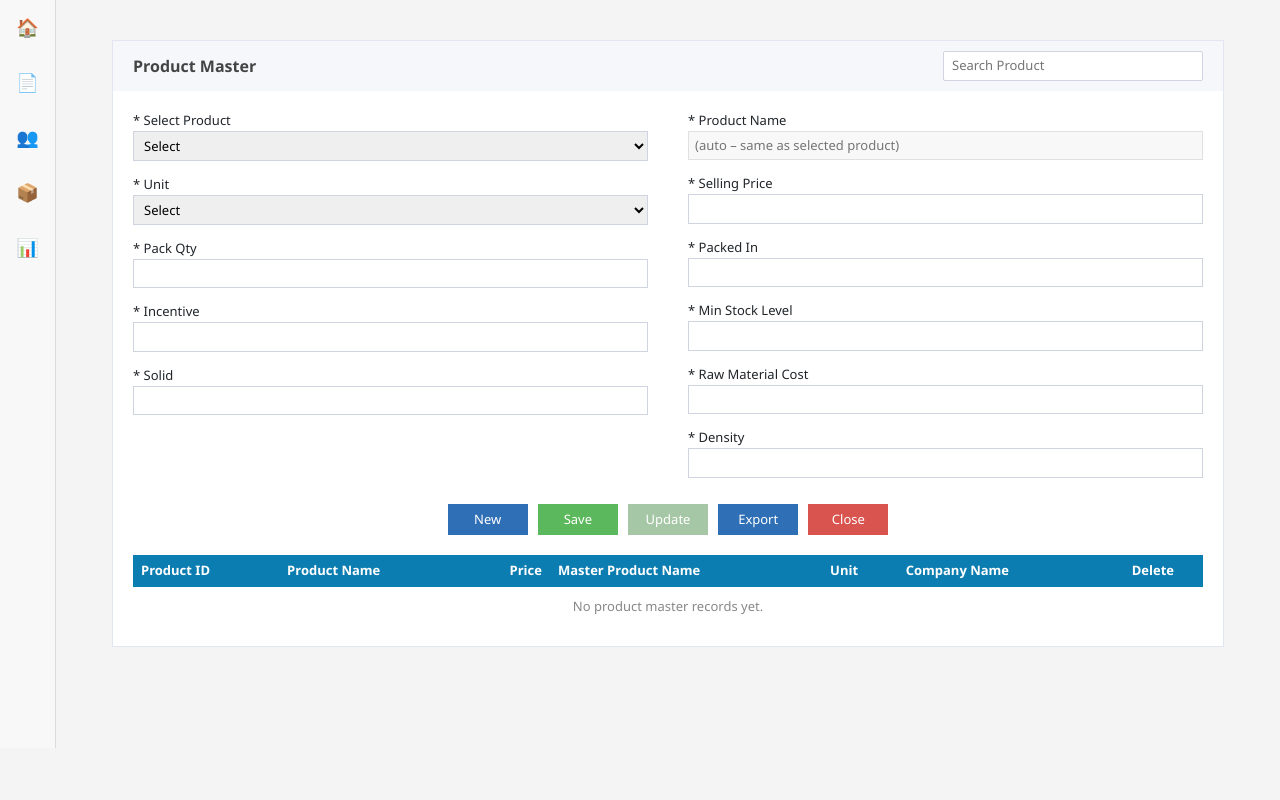
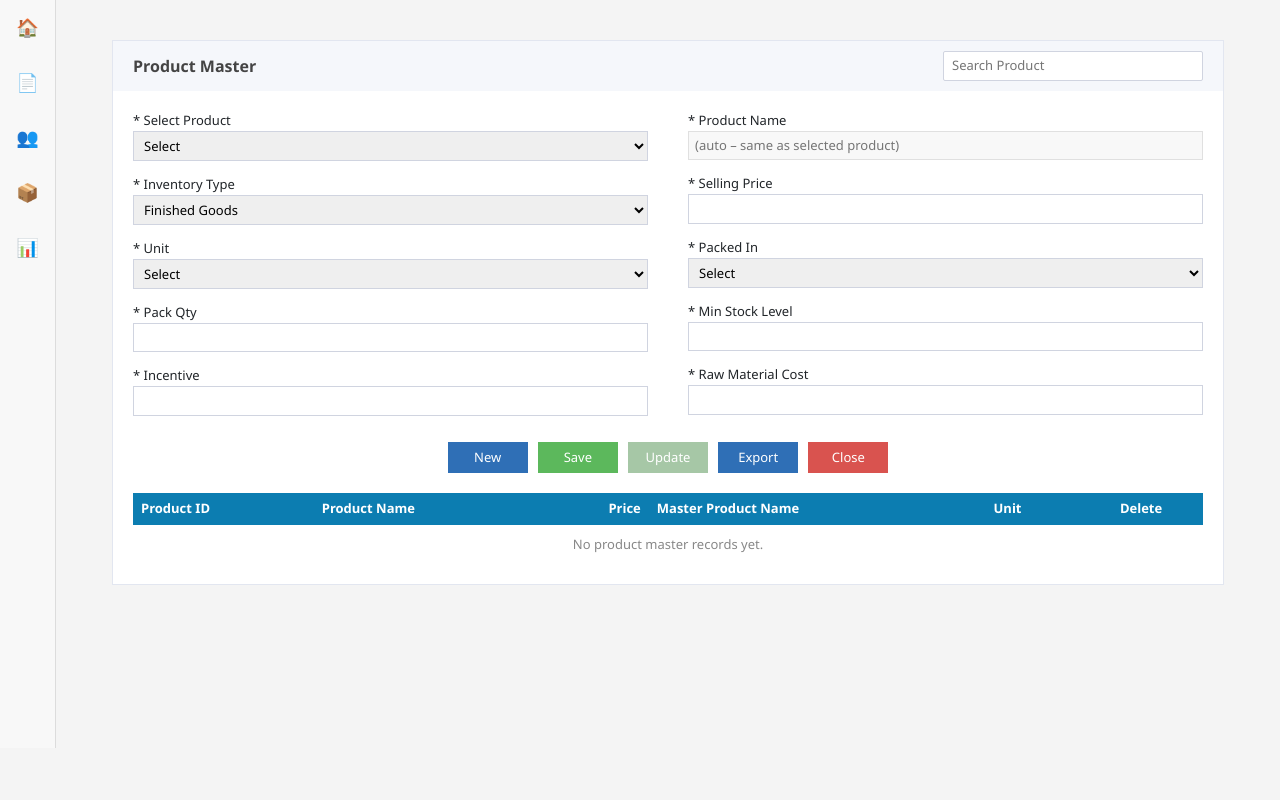
Before and after one commit to danangnu/dmor_paints_ops, a Django app: page /product-master-detail/ in a window 1280 px wide. Shown: the part 52-852 px from the top of the page. Run offline with Django 5.2, Linux system fonts and the light colour scheme; data that the repository does not hold is empty.

Commit message:
Update product master, customer uniqueness, and UI changes

```diff
--- a/masters/views.py
+++ b/masters/views.py
@@ -2,12 +2,48 @@
 from django.shortcuts import render, redirect, get_object_or_404
 from django.urls import reverse
 from django.contrib import messages
+from decimal import Decimal, InvalidOperation
 
-from .models import Department, Employee, Unit, Product, ProductMaster, TermCondition, Customer, ProductBOM, ProductDevelopment, COMPANY_SIZE_CHOICES
+from .models import (
+    Department,
+    Employee,
+    Unit,
+    Product,
+    ProductMaster,
+    TermCondition,
+    Customer,
+    ProductBOM,
+    ProductDevelopment,
+    COMPANY_SIZE_CHOICES,
+)
 from .forms import DepartmentForm, EmployeeForm, UnitForm, ProductForm
 from django.db.models import Q
 from datetime import datetime
 from django.db import transaction
+
+# ----------------------------------------------------------------------
+# Packed In options (used in Product Master "Packed In" dropdown)
+# ----------------------------------------------------------------------
+PACKED_IN_CHOICES = [
+    "BUCKETS 20LTRS WITHOUT NAME",
+    "BUCKET 10KG",
+    "BUCKET 5KG",
+    "BAG 20 KG",
+    "BUCKET 20LTR HYDE",
+    "BUCKET 1KG CRACKFILL",
+    "BUCKET 1KG HERO",
+    "BUCKET 10 LTRS WITHOUT NAME",
+    "BUCKET 20KG",
+    "10 LTR TIN",
+    "BUCKET 4LTR WITHOUT NAME",
+    "BUCKET 1LTR WITHOUT NAME",
+    "BAG 40KG",
+    "4 Ltr Tin",
+    "5 Ltr Can",
+    "500ml Tin",
+    # add more as needed
+]
+
 
 def master_dashboard(request):
     tiles_row1 = [
@@ -72,6 +108,7 @@ def master_dashboard(request):
     }
     return render(request, "masters/master_dashboard.html", context)
 
+
 def department_master(request, pk=None):
     """Department Master screen: create/edit departments."""
     department = None
@@ -106,6 +143,7 @@ def department_master(request, pk=None):
         "selected_department": department,
     }
     return render(request, "masters/department_master.html", context)
+
 
 def employee_master(request):
     """Master screen for Employee Details."""
@@ -145,6 +183,7 @@ def employee_master(request):
     }
     return render(request, "masters/employee_master.html", context)
 
+
 def unit_master(request):
     """
     Simple Unit Master:
@@ -182,6 +221,7 @@ def unit_master(request):
     }
     return render(request, "masters/unit_master.html", context)
 
+
 def product_master(request):
     """
     Simple Product Master – add product name on the left,
@@ -204,6 +244,7 @@ def product_master(request):
     }
     return render(request, "masters/product_master.html", context)
 
+
 def product_master_detail(request):
     """
     Product Master screen:
@@ -223,12 +264,16 @@ def product_master_detail(request):
     if q:
         rows = rows.filter(
             Q(base_product__name__icontains=q)
-            | Q(company_name__icontains=q)
         )
+
+    # default inventory type for first load
+    current_inventory_type = ProductMaster.INVENTORY_TYPE_FINISHED
 
     if request.method == "POST":
         base_product_id = request.POST.get("base_product")
         unit_id = request.POST.get("unit")
+        inventory_type = request.POST.get("inventory_type") or ProductMaster.INVENTORY_TYPE_FINISHED
+        current_inventory_type = inventory_type
 
         if not base_product_id:
             # minimal validation: just reload
@@ -237,21 +282,46 @@ def product_master_detail(request):
         base_product = Product.objects.get(id=base_product_id)
         unit = Unit.objects.get(id=unit_id) if unit_id else None
 
-        def _dec(name):
-            val = request.POST.get(name, "").strip()
-            return val or None
+        def _dec(name: str):
+            raw = (request.POST.get(name) or "").strip()
+            if not raw:
+                return None
+
+            # force dot-decimal: convert comma to dot just in case
+            raw = raw.replace(",", ".")
+
+            try:
+                return Decimal(raw)
+            except InvalidOperation:
+                # invalid number -> treat as empty
+                return None
+
+        # initial values from form
+        solid_val = _dec("solid")
+        density_val = _dec("density")
+        packed_in_val = (request.POST.get("packed_in") or "").strip()
+
+        # Business rules based on inventory type:
+        # - RAW MATERIAL: has density & solids, no packed_in
+        # - FINISHED GOODS / PACKING MATERIAL: use packed_in, ignore density & solids
+        if inventory_type == ProductMaster.INVENTORY_TYPE_RAW:
+            packed_in_val = ""
+        else:
+            solid_val = None
+            density_val = None
 
         ProductMaster.objects.create(
             base_product=base_product,
             unit=unit,
+            inventory_type=inventory_type,
             pack_qty=_dec("pack_qty"),
             incentive=_dec("incentive"),
-            solid=_dec("solid"),
+            solid=solid_val,
             selling_price=_dec("selling_price"),
-            packed_in=request.POST.get("packed_in", "").strip(),
+            packed_in=packed_in_val,
             min_stock_level=_dec("min_stock_level"),
             raw_material_cost=_dec("raw_material_cost"),
-            density=_dec("density"),
+            density=density_val,
             company_name="DMOR PAINTS",
         )
 
@@ -262,8 +332,12 @@ def product_master_detail(request):
         "units": units,
         "rows": rows,
         "search": q,
+        "packed_in_choices": PACKED_IN_CHOICES,
+        "INVENTORY_TYPE_CHOICES": ProductMaster.INVENTORY_TYPE_CHOICES,
+        "current_inventory_type": current_inventory_type,
     }
     return render(request, "masters/product_master_detail.html", context)
+
 
 def product_master_detail_delete(request, pk):
     if request.method == "POST":
@@ -272,6 +346,7 @@ def product_master_detail_delete(request, pk):
         messages.success(request, "Product master record deleted.")
     # whether it was POST or not, go back to the listing
     return redirect("product_master_detail")
+
 
 def terms_conditions(request):
     """
@@ -319,6 +394,7 @@ def terms_conditions(request):
     }
     return render(request, "masters/terms_conditions.html", context)
 
+
 def customer_master(request):
     """
     Add New Customer master screen:
@@ -353,6 +429,46 @@ def customer_master(request):
         mobile_no1 = (request.POST.get("mobile_no1") or "").strip()
         mobile_no2 = (request.POST.get("mobile_no2") or "").strip()
         reference_name = (request.POST.get("reference_name") or "").strip()
+
+        # ---------- UNIQUENESS CHECKS ----------
+        # gst_no, mobile_no1 and mobile_no2 must be unique across all customers
+        has_conflict = False
+
+        # GST No uniqueness (case-insensitive)
+        if gst_no:
+            qs = Customer.objects.filter(gst_no__iexact=gst_no)
+            if customer_pk:
+                qs = qs.exclude(pk=customer_pk)
+            if qs.exists():
+                messages.error(request, "GST No is already used by another customer.")
+                has_conflict = True
+
+        # Mobile 1 uniqueness (cannot match any customer's mobile1 or mobile2)
+        if mobile_no1:
+            qs = Customer.objects.filter(
+                Q(mobile_no1=mobile_no1) | Q(mobile_no2=mobile_no1)
+            )
+            if customer_pk:
+                qs = qs.exclude(pk=customer_pk)
+            if qs.exists():
+                messages.error(request, "Mobile No 1 is already used by another customer.")
+                has_conflict = True
+
+        # Mobile 2 uniqueness (cannot match any customer's mobile1 or mobile2)
+        if mobile_no2:
+            qs = Customer.objects.filter(
+                Q(mobile_no1=mobile_no2) | Q(mobile_no2=mobile_no2)
+            )
+            if customer_pk:
+                qs = qs.exclude(pk=customer_pk)
+            if qs.exists():
+                messages.error(request, "Mobile No 2 is already used by another customer.")
+                has_conflict = True
+
+        # if any conflict, abort save and reload screen
+        if has_conflict:
+            return redirect("customer_master")
+        # ---------- END UNIQUENESS CHECKS ----------
 
         # parse date from HTML date input (YYYY-MM-DD)
         proprietor_dob = None
@@ -414,6 +530,7 @@ def customer_master(request):
     }
     return render(request, "masters/customer_master.html", context)
 
+
 @transaction.atomic
 def product_bom_master(request):
     products = Product.objects.order_by("name")
@@ -471,6 +588,7 @@ def product_bom_master(request):
     }
     return render(request, "masters/product_bom_master.html", context)
 
+
 @transaction.atomic
 def product_development(request):
     products = Product.objects.order_by("name")
--- a/templates/masters/product_master_detail.html
+++ b/templates/masters/product_master_detail.html
@@ -62,6 +62,21 @@
                         </select>
                     </div>
 
+                    <!-- NEW: Inventory Type -->
+                    <div style="margin-bottom:10px;">
+                        <label style="font-size:13px;">* Inventory Type</label><br>
+                        <select id="inventory_type" name="inventory_type"
+                                style="width:100%; padding:4px 6px; font-size:13px;
+                                    border:1px solid #d0d4e0;">
+                            {% for code, label in INVENTORY_TYPE_CHOICES %}
+                                <option value="{{ code }}"
+                                    {% if code == current_inventory_type %}selected{% endif %}>
+                                    {{ label }}
+                                </option>
+                            {% endfor %}
+                        </select>
+                    </div>
+
                     <div style="margin-bottom:10px;">
                         <label style="font-size:13px;">* Unit</label><br>
                         <select name="unit"
@@ -88,9 +103,11 @@
                                       border:1px solid #d0d4e0;">
                     </div>
 
-                    <div style="margin-bottom:10px;">
+                    <!-- SOLID row with ID -->
+                    <div id="row_solid" style="margin-bottom:10px;">
                         <label style="font-size:13px;">* Solid</label><br>
-                        <input type="text" name="solid"
+                        <input type="number" step="0.01" inputmode="decimal"
+                            name="solid"
                             style="width:100%; padding:4px 6px; font-size:13px;
                                     border:1px solid #d0d4e0;">
                     </div>
@@ -109,35 +126,52 @@
 
                     <div style="margin-bottom:10px;">
                         <label style="font-size:13px;">* Selling Price</label><br>
-                        <input type="text" name="selling_price"
+                        <input type="number"
+                            name="selling_price"
+                            step="0.01"
+                            inputmode="decimal"
                             style="width:100%; padding:4px 6px; font-size:13px;
                                     border:1px solid #d0d4e0;">
                     </div>
 
-                    <div style="margin-bottom:10px;">
+                    <!-- PACKED IN row with ID, now dropdown -->
+                    <div id="row_packed_in" style="margin-bottom:10px;">
                         <label style="font-size:13px;">* Packed In</label><br>
-                        <input type="text" name="packed_in"
+                        <select name="packed_in"
                                 style="width:100%; padding:4px 6px; font-size:13px;
                                        border:1px solid #d0d4e0;">
+                            <option value="">Select</option>
+                            {% for opt in packed_in_choices %}
+                                <option value="{{ opt }}">{{ opt }}</option>
+                            {% endfor %}
+                        </select>
                     </div>
 
                     <div style="margin-bottom:10px;">
                         <label style="font-size:13px;">* Min Stock Level</label><br>
-                        <input type="text" name="min_stock_level"
+                        <input type="number"
+                            name="min_stock_level"
+                            step="0.01"
+                            inputmode="decimal"
                             style="width:100%; padding:4px 6px; font-size:13px;
                                     border:1px solid #d0d4e0;">
                     </div>
 
                     <div style="margin-bottom:10px;">
                         <label style="font-size:13px;">* Raw Material Cost</label><br>
-                        <input type="text" name="raw_material_cost"
+                        <input type="number"
+                            name="raw_material_cost"
+                            step="0.01"
+                            inputmode="decimal"
                             style="width:100%; padding:4px 6px; font-size:13px;
                                     border:1px solid #d0d4e0;">
                     </div>
 
-                    <div style="margin-bottom:10px;">
+                    <!-- DENSITY row with ID -->
+                    <div id="row_density" style="margin-bottom:10px;">
                         <label style="font-size:13px;">* Density</label><br>
-                        <input type="text" name="density"
+                        <input type="number" step="0.001" inputmode="decimal"
+                            name="density"
                             style="width:100%; padding:4px 6px; font-size:13px;
                                     border:1px solid #d0d4e0;">
                     </div>
@@ -196,7 +230,6 @@
                         <th style="background:#0c7db1;color:#fff;padding:6px 8px;text-align:right;">Price</th>
                         <th style="background:#0c7db1;color:#fff;padding:6px 8px;text-align:left;">Master Product Name</th>
                         <th style="background:#0c7db1;color:#fff;padding:6px 8px;text-align:left;">Unit</th>
-                        <th style="background:#0c7db1;color:#fff;padding:6px 8px;text-align:left;">Company Name</th>
                         <th style="background:#0c7db1;color:#fff;padding:6px 8px;text-align:center;">Delete</th>
                     </tr>
                 </thead>
@@ -216,9 +249,6 @@
                                 {{ r.unit.name }}
                             {% endif %}
                         </td>
-                        <td style="padding:6px 8px;">
-                            {{ r.company_name }}
-                        </td>
                         <td style="padding:6px 8px; text-align:center;">
                             <form method="post"
                                   action="{% url 'product_master_detail_delete' r.id %}"
@@ -237,7 +267,7 @@
                     </tr>
                     {% empty %}
                     <tr>
-                        <td colspan="7"
+                        <td colspan="6"
                             style="padding:10px; text-align:center; color:#888;">
                             No product master records yet.
                         </td>
@@ -249,4 +279,55 @@
 
     </div>
 </div>
+
+<!-- JS: show/hide fields based on inventory type -->
+<script>
+document.addEventListener('DOMContentLoaded', function () {
+    const inventorySelect = document.getElementById('inventory_type');
+    const densityRow = document.getElementById('row_density');
+    const solidRow = document.getElementById('row_solid');
+    const packedInRow = document.getElementById('row_packed_in');
+
+    if (!inventorySelect) return;
+
+    function updateFormFields() {
+        const type = inventorySelect.value;
+
+        if (type === 'RM') {
+            // Raw Material → show density & solids, hide packed in
+            if (densityRow) densityRow.style.display = 'block';
+            if (solidRow) solidRow.style.display = 'block';
+            if (packedInRow) packedInRow.style.display = 'none';
+        } else {
+            // Finished Goods / Packing Material → packed in only
+            if (densityRow) densityRow.style.display = 'none';
+            if (solidRow) solidRow.style.display = 'none';
+            if (packedInRow) packedInRow.style.display = 'block';
+        }
+    }
+
+    inventorySelect.addEventListener('change', updateFormFields);
+    updateFormFields();
+});
+</script>
+<script>
+document.addEventListener('DOMContentLoaded', function () {
+    const numericFields = [
+        'selling_price',
+        'min_stock_level',
+        'raw_material_cost',
+    ];
+
+    numericFields.forEach(function (name) {
+        const el = document.querySelector('input[name="' + name + '"]');
+        if (!el) return;
+
+        el.addEventListener('input', function () {
+            if (this.value.indexOf(',') !== -1) {
+                this.value = this.value.replace(/,/g, '.');
+            }
+        });
+    });
+});
+</script>
 {% endblock %}
```
Also changed, not shown: templates/masters/customer_master.html (+29 -0 lines), masters/migrations/0010_productmaster_inventory_type_and_more.py (added). Lines whose indentation alone changed are shown as unchanged.
